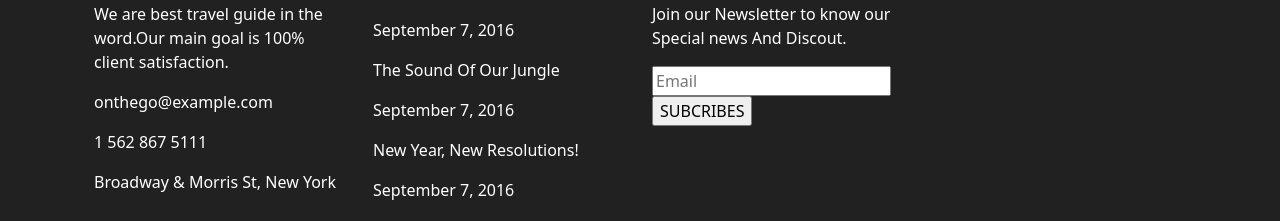
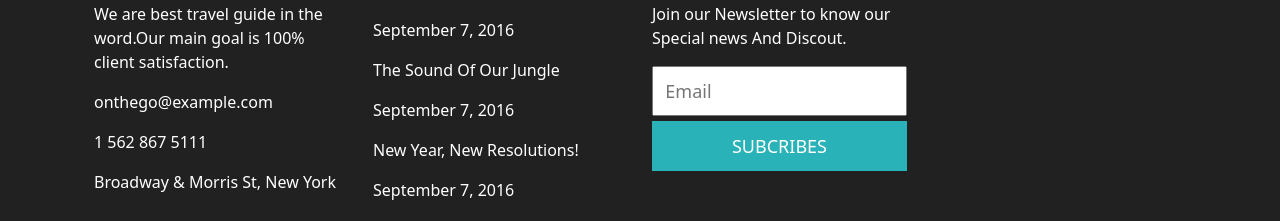
Before and after one commit to Parvez140/onthego-travel-guide, a React (Create React App) app: page / in a window 1280 px wide. Shown: the part 1580-1801 px from the top of the page. Built offline with nearby package versions, Linux system fonts and the light colour scheme; no server answers.

Commit message:
newsletter done

```diff
--- a/src/components/Shared/Footer/Footer.css
+++ b/src/components/Shared/Footer/Footer.css
@@ -9,5 +9,20 @@ footer{
     padding-top: 50px;
     height: 430px;
 }
+.newsletter-input input{
+    display: block;
+    width: 100%;
+    height: 50px;
+    margin-bottom: 5px;
+    font-size: 18px;
+}
+.newsletter-button{
+    background-color: #29B2B8;
+    border: none;
+    color: white;
+}
+.newsletter-button:hover{
+    background-color: #FFBD30;
+}
 
 /* for menu:  #29B2B8 */
--- a/src/components/Shared/Footer/Footer.js
+++ b/src/components/Shared/Footer/Footer.js
@@ -23,11 +23,11 @@ const Footer = () => {
             <p>New Year, New Resolutions!</p>
             <p>September 7, 2016</p>
         </div>
-        <div className="col-3">
+        <div className="col-3 newsletter-input ">
             <h5>Subscribe to our Newsletter</h5>
             <p>Join our Newsletter to know our Special news And Discout.</p>
-            <input type="email" name="email" placeholder="Email" /><br />
-            <input type="submit" value="SUBCRIBES" width="100%" />
+            <input type="email" name="email" placeholder="  Email" />
+            <input className="newsletter-button" type="submit" value="SUBCRIBES" />
 
         </div>
         <div className="col-3">
```
